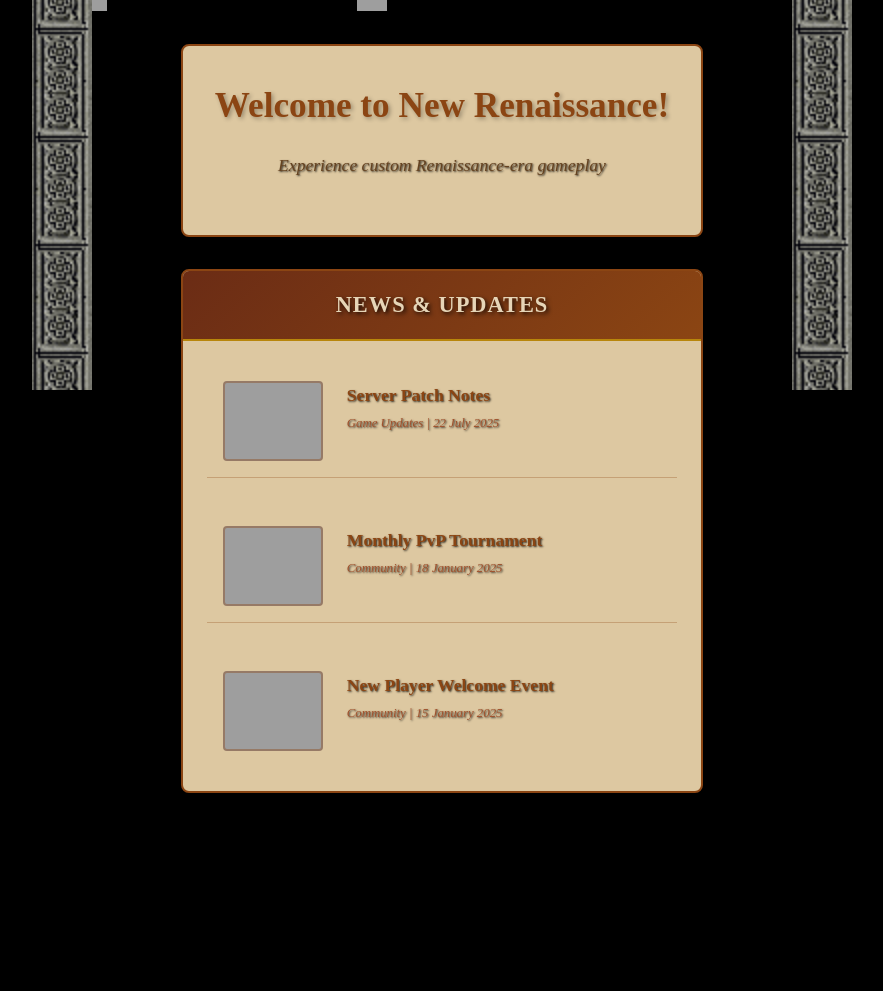
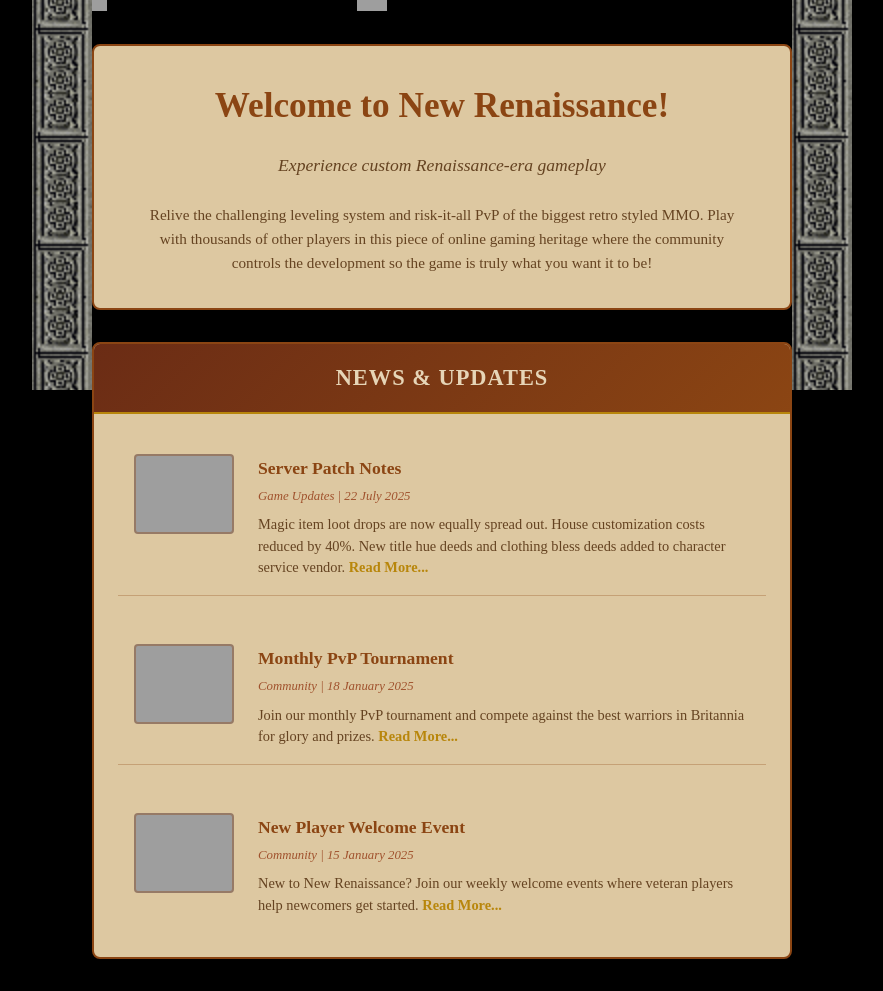
Before and after one commit to xzCad/newrenaissanceuo-wiki, a Jekyll site: the page built from README.md, in a window 1280 px wide, cut to the strip 510-1501 px from the top of the page. Shown: the whole strip, without its empty margins (198-1081 px from the left). Built offline with Jekyll 4.4.1, drawn with Linux system fonts in a browser that asks for light colours; our own code applies the rules of GitHub Pages for plain Markdown files; before the commit the page ends 1335 px from its top, so only the background shows below that; grey boxes are pictures that could not be loaded.

Commit message:
Update home.html

```diff
--- a/_layouts/home.html
+++ b/_layouts/home.html
@@ -16,7 +16,6 @@
             background: #000000;
             color: #E6D5B7;
             line-height: 1.6;
-            text-shadow: 1px 1px 2px rgba(0,0,0,0.8);
             min-height: 100vh;
             overflow-x: hidden;
         }
@@ -238,7 +237,6 @@
             text-transform: uppercase;
             letter-spacing: 1px;
             color: #E6D5B7;
-            text-shadow: 2px 2px 4px rgba(0,0,0,0.8);
             border-bottom: 2px solid #B8860B;
         }
 
@@ -306,7 +304,6 @@
             font-size: 2.2rem;
             margin-bottom: 1rem;
             color: #8B4513;
-            text-shadow: 2px 2px 4px rgba(0,0,0,0.3);
             font-weight: bold;
         }
 
@@ -349,7 +346,6 @@
             color: #E6D5B7;
             font-size: 1.4rem;
             margin: 0;
-            text-shadow: 2px 2px 4px rgba(0,0,0,0.8);
             text-transform: uppercase;
             letter-spacing: 1px;
         }
@@ -579,6 +575,7 @@
                         <h2 class="welcome-title">Welcome to New Renaissance!</h2>
                         <p class="welcome-subtitle">Experience custom Renaissance-era gameplay</p>
                         <p class="welcome-description">
+                            Relive the challenging leveling system and risk-it-all PvP of the biggest retro styled MMO. Play with thousands of other players in this piece of online gaming heritage where the community controls the development so the game is truly what you want it to be!
                         </p>
                     </div>
                 </section>
@@ -599,6 +596,8 @@
                                         <div class="news-item-meta">Game Updates | 22 July 2025</div>
                                     </div>
                                     <div class="news-item-description">
+                                        Magic item loot drops are now equally spread out. House customization costs reduced by 40%. New title hue deeds and clothing bless deeds added to character service vendor.
+                                        <a href="#" class="read-more">Read More...</a>
                                     </div>
                                 </div>
                             </article>
@@ -611,6 +610,8 @@
                                         <div class="news-item-meta">Community | 18 January 2025</div>
                                     </div>
                                     <div class="news-item-description">
+                                        Join our monthly PvP tournament and compete against the best warriors in Britannia for glory and prizes.
+                                        <a href="#" class="read-more">Read More...</a>
                                     </div>
                                 </div>
                             </article>
@@ -623,6 +624,8 @@
                                         <div class="news-item-meta">Community | 15 January 2025</div>
                                     </div>
                                     <div class="news-item-description">
+                                        New to New Renaissance? Join our weekly welcome events where veteran players help newcomers get started.
+                                        <a href="#" class="read-more">Read More...</a>
                                     </div>
                                 </div>
                             </article>
```
